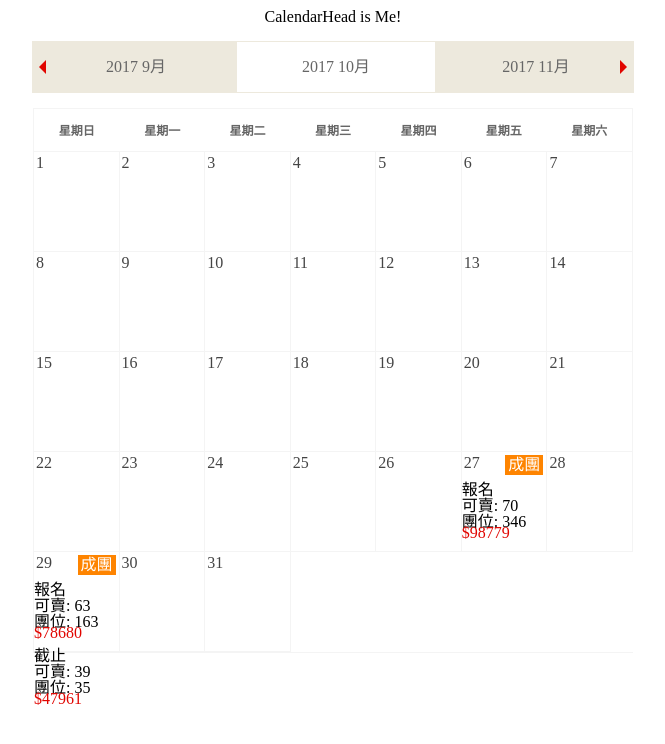
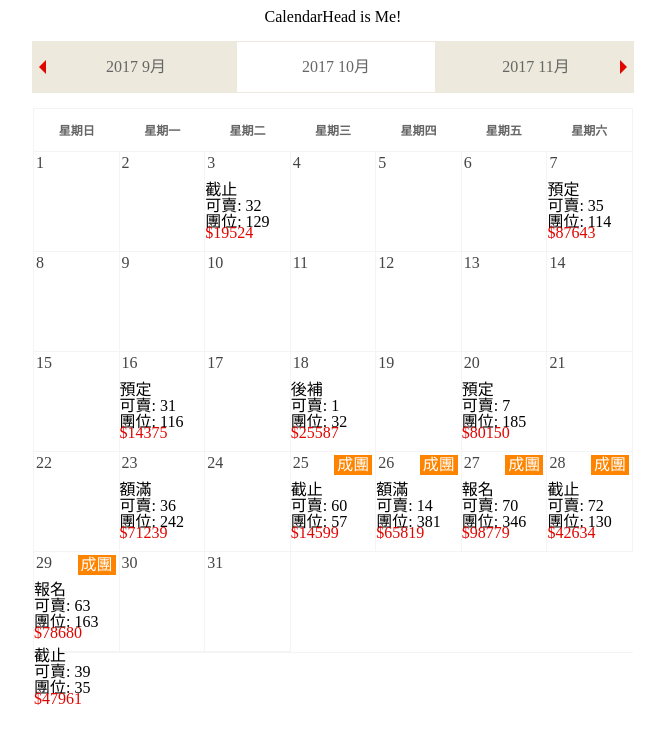
Before and after one commit to cwchang93/reactCalendar, a React app: page / in a window 1280 px wide. Shown: the top 744 px of the page, without its empty margins (307-972 px from the left). Built offline with nearby package versions, Linux system fonts and the light colour scheme.

Commit message:
guaranteed display fixed

```diff
--- a/src/components/calendarBody.jsx
+++ b/src/components/calendarBody.jsx
@@ -109,7 +109,7 @@ class CalendarBody extends Component {
 
         // console.log('validateYearMonth5566');
         // console.log(validateYearMonth);
-        if (jsonArr.length) {
+        // if (jsonArr.length) {
         // 1. 第一支篩選出當年當月的資料
         for (let i = 0; i < jsonArr.length; i++) {
             if (validateYearMonth.test(jsonArr[i].date)) {
@@ -135,6 +135,7 @@ class CalendarBody extends Component {
         console.log(uniqueDataArr);
 
         const dateArrLen = dateArr.length; // 分開寫效能比較好
+
         //   function compareData() {
         for (let j = 0; j < dateArrLen; j++) {
             for (let k = j + 1; k < dateArrLen; k++) {
@@ -199,7 +200,7 @@ class CalendarBody extends Component {
         // render 剩下的資料
 
         // this.setState({ newDataArr: newDataArr });
-        }
+        // }
         console.log('有重複的資料 newDataArr');
         const filterNewDataArr = newDataArr.filter(function(element, index, arr) {
             return arr.indexOf(element) === index;
@@ -216,7 +217,14 @@ class CalendarBody extends Component {
         console.log('sortedDataArr777');
         console.log(sortedDataArr);
 
-        return sortedDataArr;
+        console.log('完全不重複的資料2:uniqueDataArr');
+        console.log(uniqueDataArr);
+
+        const finalSortedArr = uniqueDataArr.concat(sortedDataArr);
+        // return sortedDataArr;
+        console.log('最終篩選: finalSortedArr');
+        console.log(finalSortedArr);
+        return finalSortedArr;
     // console.log(newDataArr);
     // return newDataArr;
     }
@@ -274,7 +282,9 @@ id={idDate}>
                     <React.Fragment>
                         <span
                             className="guaranteed"
-                            display={{ idDate } === compareData[k].guaranteed ? '' : 'none'}
+                            style={{
+                                display: compareData[k].guaranteed === true ? '' : 'none',
+                            }}
                         >
               成團
                         </span>
```
Lines whose indentation alone changed are shown as unchanged.
